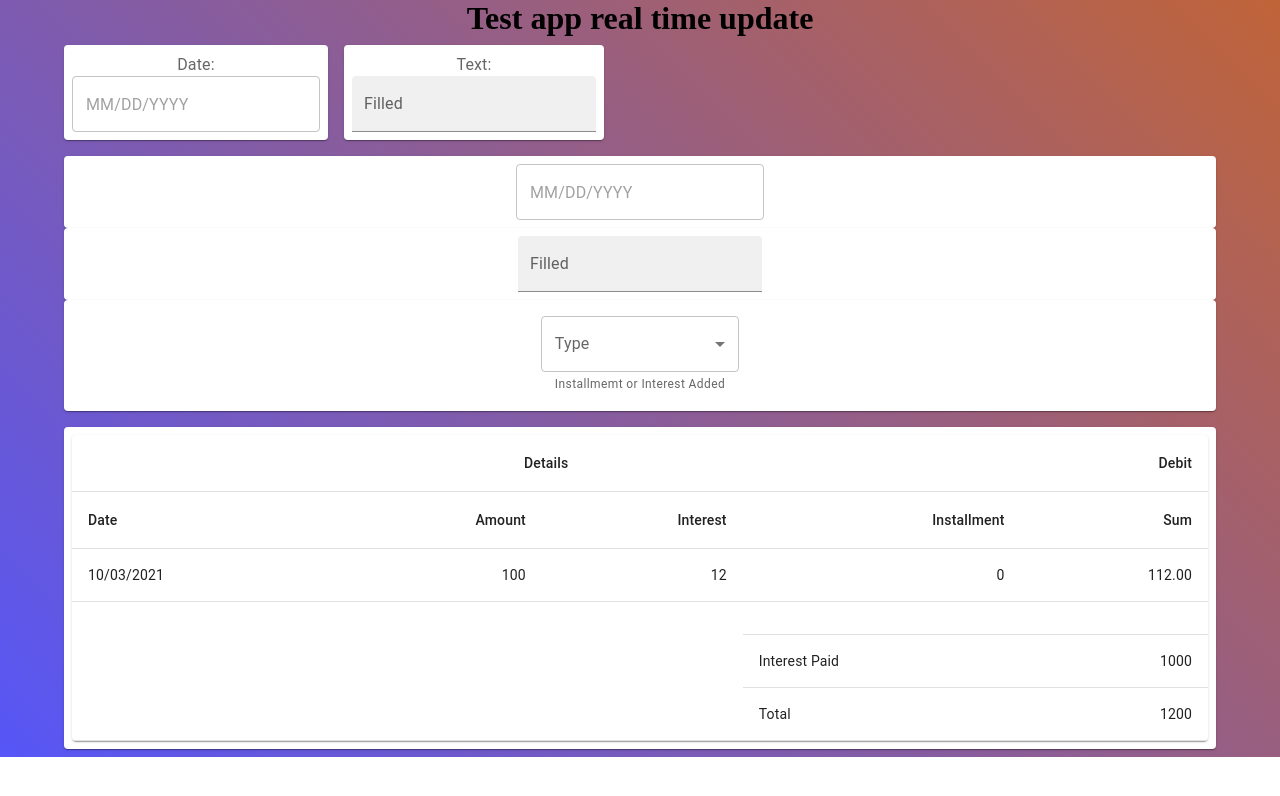
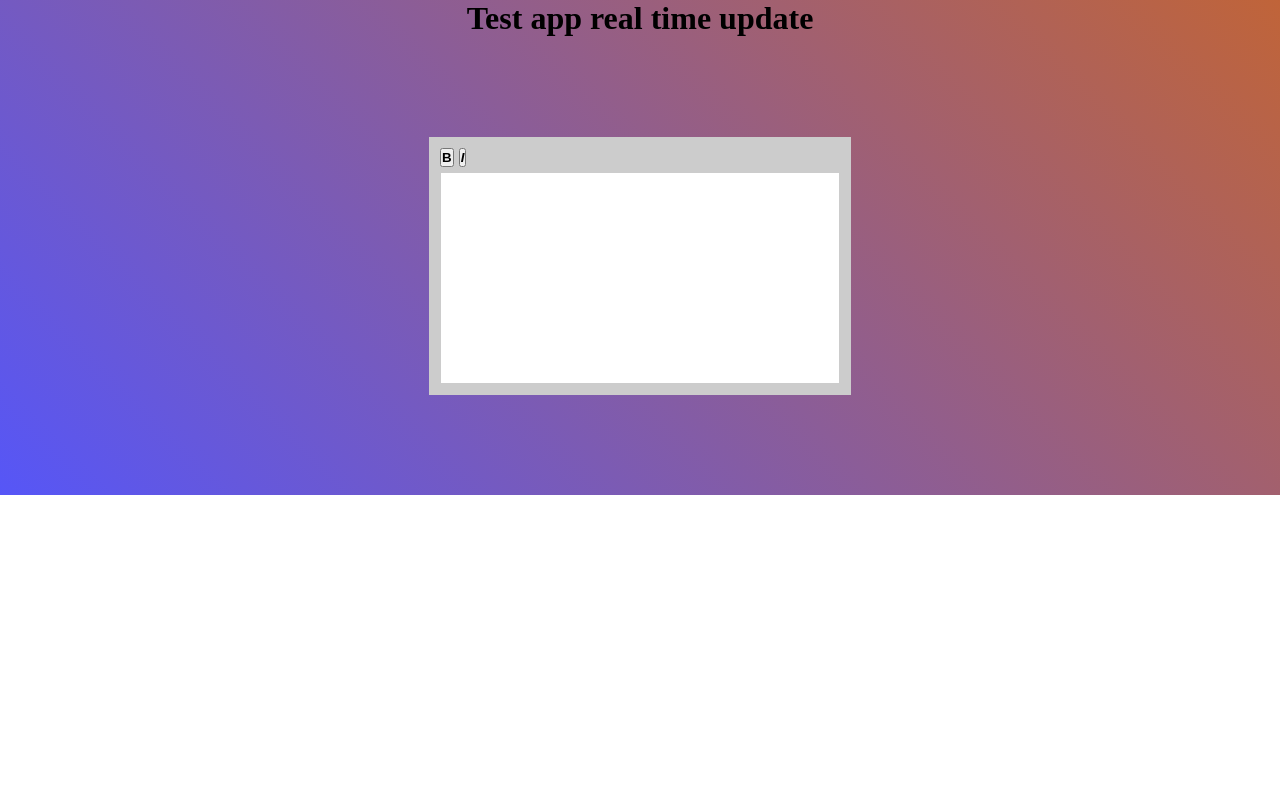
Before and after one commit to harsh8051/RandomReactStuff, a React (Create React App) app: page / in a window 1280 px wide. Shown: the top 796 px of the page. Built offline with nearby package versions, Linux system fonts and the light colour scheme.

Commit message:
Add  Text Editor for formatted text

```diff
--- a/src/App.jsx
+++ b/src/App.jsx
@@ -1,6 +1,6 @@
 import React from "react";
 //import MainWindow from "./DraggableComponentDemo/MainWindow";
-import MainWindow from "./LoanCalculater/MainWindow";
+import MainWindow from "./TextDraft/MainWindow";
 import Main from './Style.module.css'
 export default function App() {
   return (
--- /dev/null
+++ b/src/TextDraft/MainWindow.jsx
@@ -0,0 +1,8 @@
+import React from 'react'
+import TextDraft from './TextDraft'
+
+export default function MainWindow() {
+  return (
+    <div><TextDraft/></div>
+  )
+}
--- /dev/null
+++ b/src/TextDraft/RichTextEditor.css
@@ -0,0 +1,25 @@
+.rich-text-editor {
+    margin: 100px;
+    border: 1px solid #ccc;
+    padding: 10px;
+    display: inline-block;
+    width: 400px;
+    background-color: #ccc;
+  }
+
+  .format-controls {
+    margin-bottom: 5px;
+  }
+
+  .format-controls button {
+    font-weight: bold;
+    margin-right: 5px;
+  }
+
+  .editor {
+    border: 1px solid #ccc;
+    min-height: 200px;
+    padding: 5px;
+    overflow-y: auto;
+    background-color: white;
+  }
--- /dev/null
+++ b/src/TextDraft/TextDraft.jsx
@@ -0,0 +1,23 @@
+import React, { useRef } from 'react';
+import './RichTextEditor.css';
+
+export default function TextDraft() {
+  const editorRef = useRef(null);
+
+  const handleFormat = (command) => {
+    document.execCommand(command, false, null);
+  };
+  return (
+    <div className="rich-text-editor">
+      <div className="format-controls">
+        <button onClick={() => handleFormat("bold")}>
+          <strong>B</strong>
+        </button>
+        <button onClick={() => handleFormat("italic")}>
+          <em>I</em>
+        </button>
+      </div>
+      <div className="editor" contentEditable="true" ref={editorRef} />
+    </div>
+  );
+}
```
